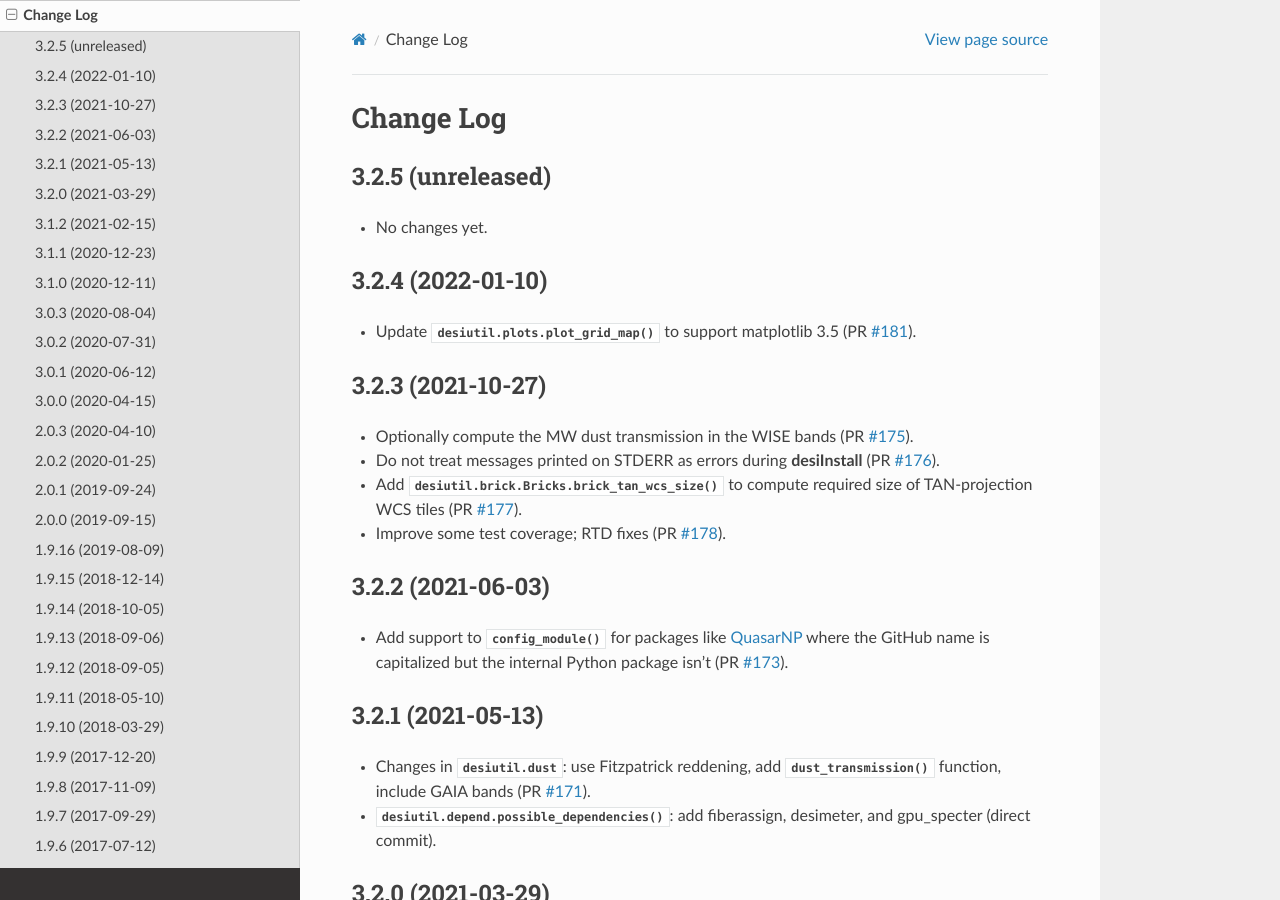
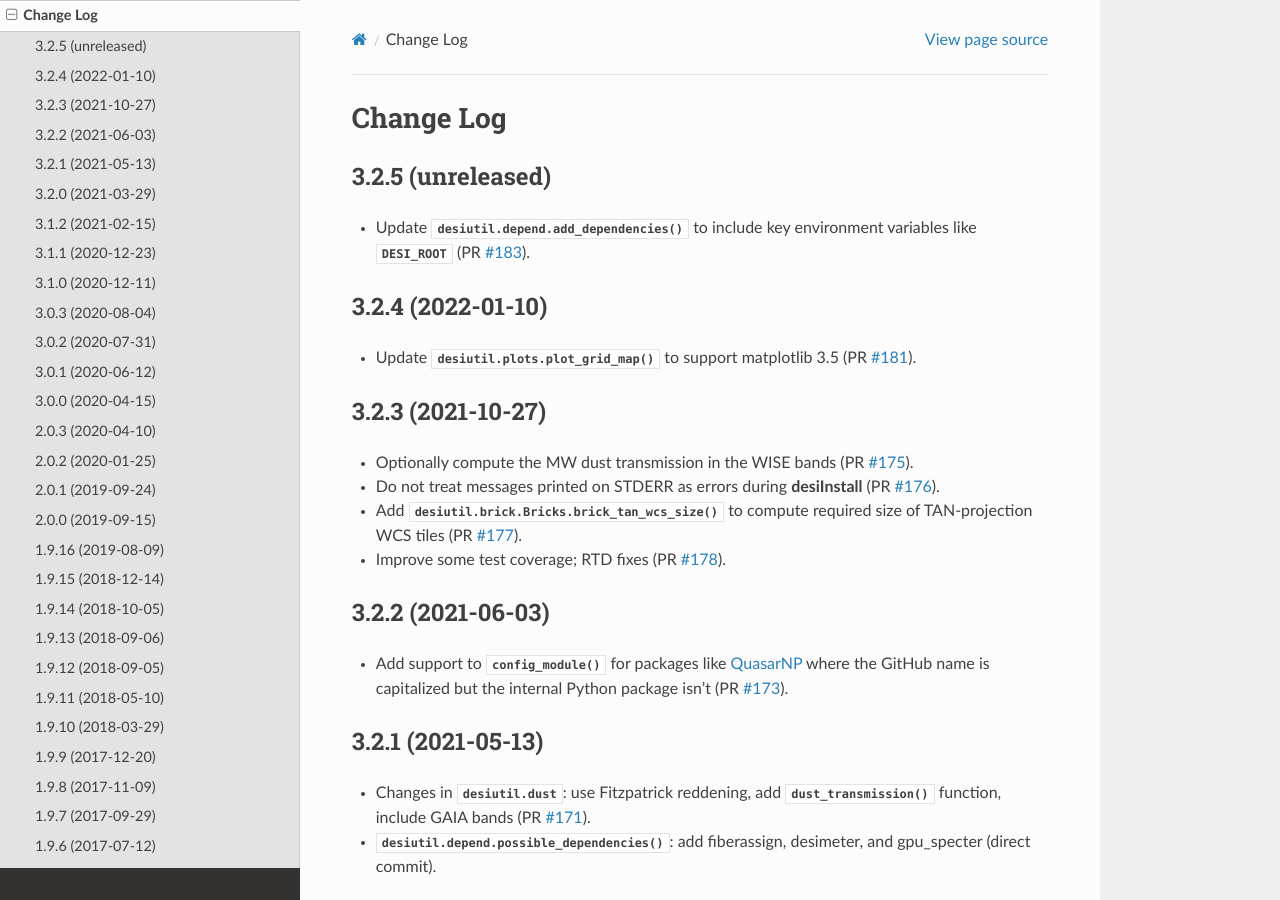
Before and after one commit to desihub/desiutil, a Sphinx documentation site: the page built from doc/changes.rst, in a window 1280 px wide and 900 px high. Built offline with Sphinx 7.4.7 and the Read the Docs theme 2.0.0, drawn with Linux system fonts in a browser that asks for light colours.

Commit message:
changes.rst for PR 183

```diff
--- a/doc/changes.rst
+++ b/doc/changes.rst
@@ -5,7 +5,10 @@ Change Log
 3.2.5 (unreleased)
 ------------------
 
-* No changes yet.
+* Update :meth:`desiutil.depend.add_dependencies` to include key environment
+  variables like :envvar:`DESI_ROOT` (PR `#183`_).
+
+.. _`#183`: https://github.com/desihub/desiutil/pull/183
 
 3.2.4 (2022-01-10)
 ------------------
```
